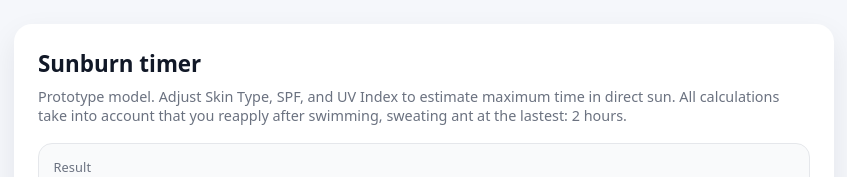
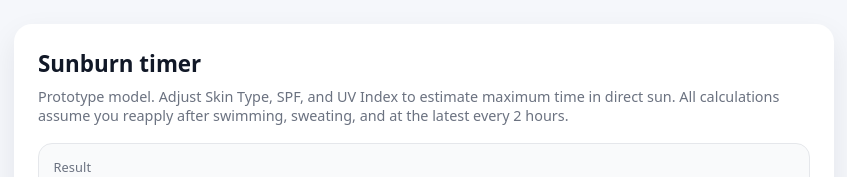
Before and after one commit to kai-probably/Sunburn-timer, a plain HTML site: page index.html in a window 1280 px wide. Shown: the top 177 px of the page, without its empty margins (216-1063 px from the left). Drawn offline with Linux system fonts and the light colour scheme.

Commit message:
Update index.html

```diff
--- a/index.html
+++ b/index.html
@@ -252,7 +252,8 @@
 <div class="container">
   <h1>Sunburn timer</h1>
   <div class="sub">
-    Prototype model. Adjust Skin Type, SPF, and UV Index to estimate maximum time in direct sun. All calculations take into account that you reapply after swimming, sweating ant at the lastest: 2 hours.
+    Prototype model. Adjust Skin Type, SPF, and UV Index to estimate maximum time in direct sun.
+    All calculations assume you reapply after swimming, sweating, and at the latest every 2 hours.
   </div>
 
   <!-- OUTPUT WELL (viz + only output) -->
```
